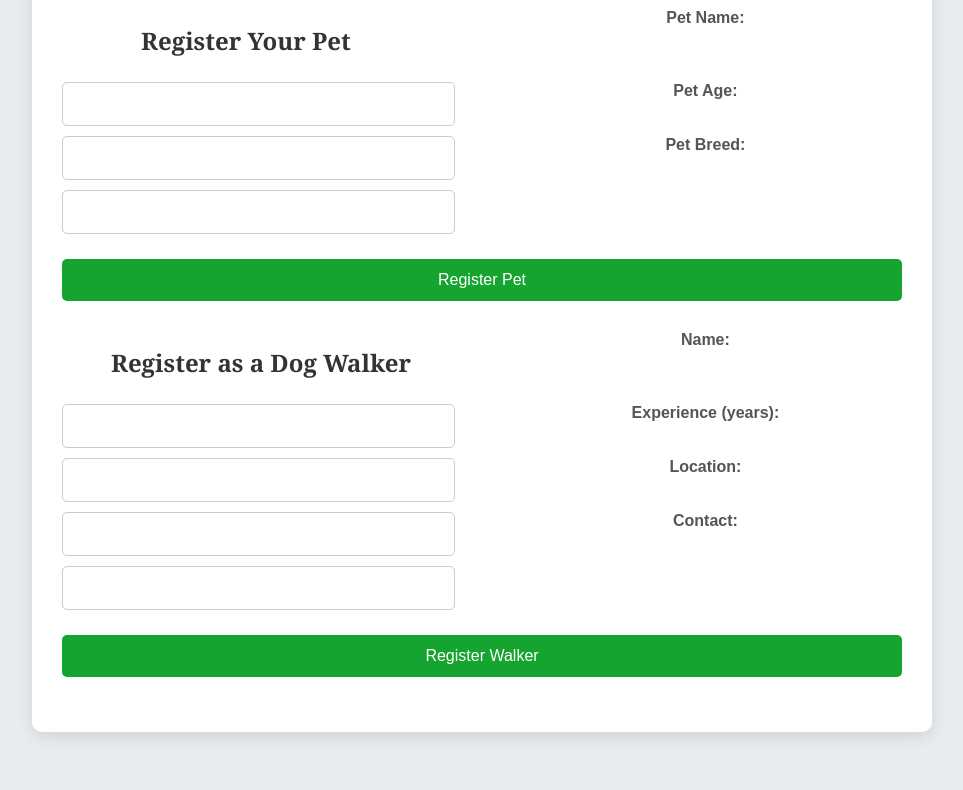
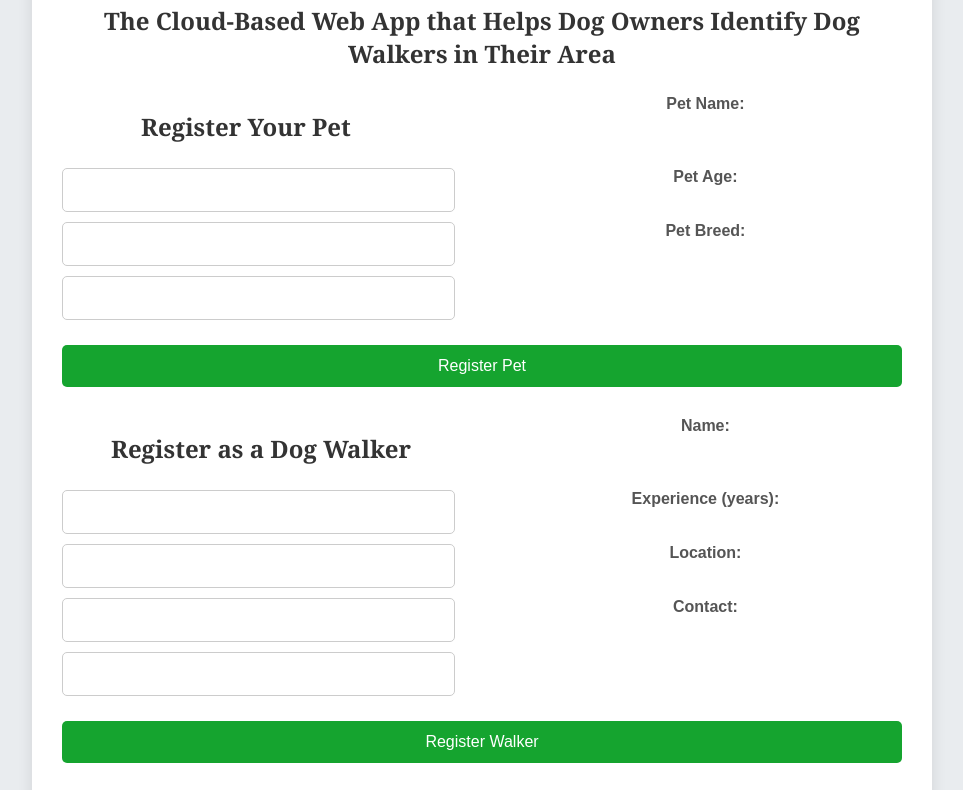
Before and after one commit to Hugh5218/Waqq.ly, a plain HTML site: page frontend/index.html in a window 1280 px wide. Shown: the part 129-919 px from the top of the page, without its empty margins (158-1121 px from the left). Before the commit the page ends 881 px from the top, so only its background shows below. Drawn offline with Linux system fonts and the light colour scheme.

Commit message:
Update index.html

```diff
--- a/frontend/index.html
+++ b/frontend/index.html
@@ -11,6 +11,7 @@
 <body>
     <div id="app">
         <h1>Welcome to Waqq.ly</h1>
+        <h2>The Cloud-Based Web App that Helps Dog Owners Identify Dog Walkers in Their Area</h2>
         <form id="petForm">
             <br>
             <h2>Register Your Pet</h2>
```
